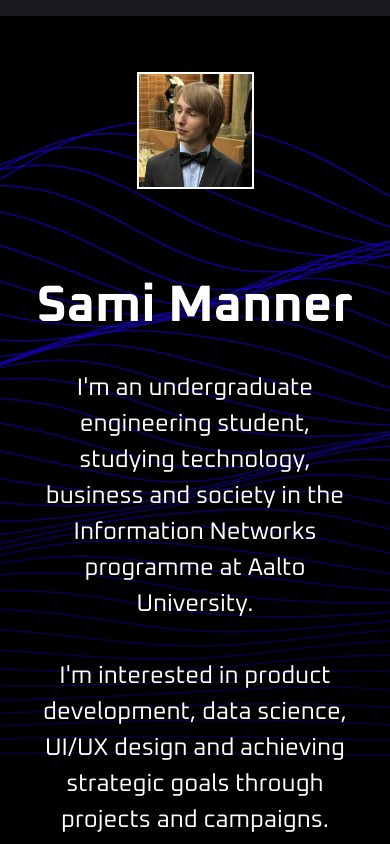
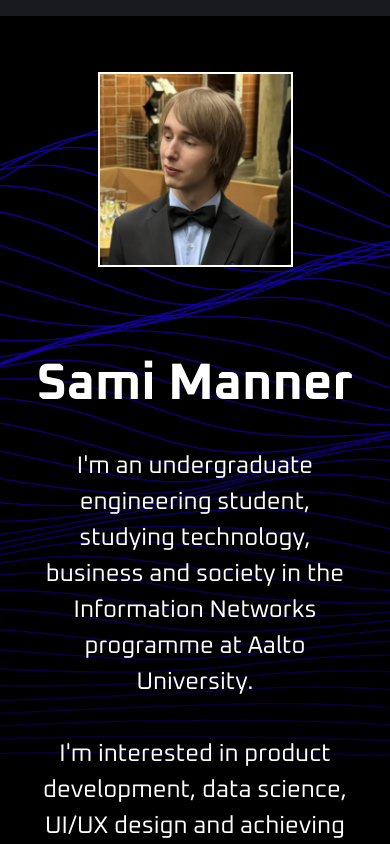
Before and after one commit to silentwinter0/portfolio, a React (Vite) app: page / in a window 390 px wide. Shown: the top 844 px of the page. Built offline with nearby package versions, Linux system fonts and the light colour scheme.

Commit message:
Fixed introduction pic scaling on mobile

```diff
--- a/src/pages/FrontPage.css
+++ b/src/pages/FrontPage.css
@@ -114,4 +114,9 @@ html, body, #root {
   .introduction-text {
     width: 100%;
   }
+
+  .introduction-pic {
+    max-width: 50vw;
+    max-height: 50vw;
+  }
 }
```
